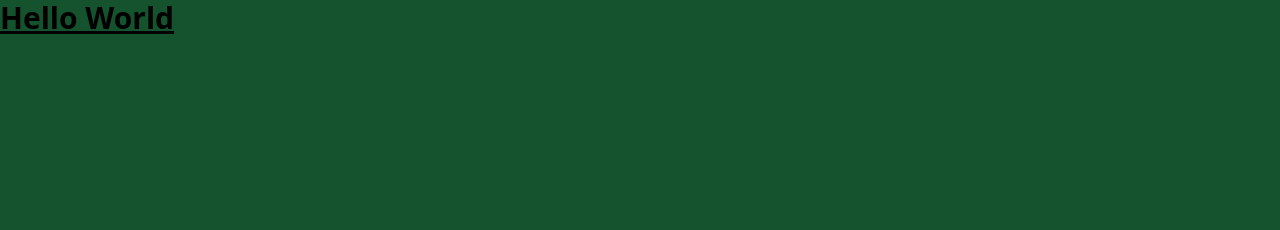
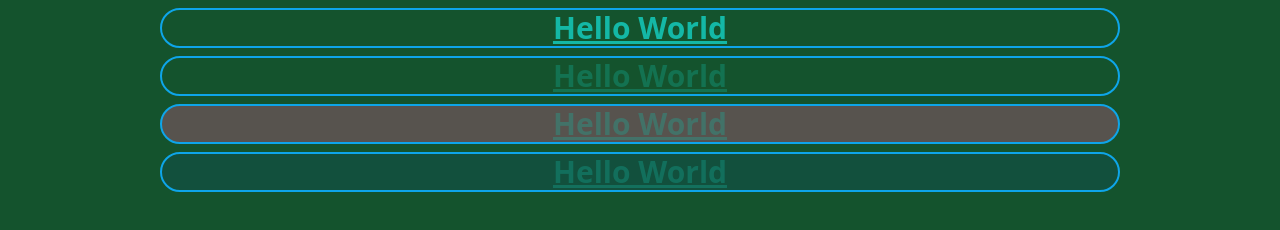
Before and after one commit to Dande94/EstudandoTailwind, a website: page instalandoTW/src/index.html in a window 1280 px wide. Drawn offline with Linux system fonts and the light colour scheme.

Commit message:
Modulo 3 - Trabalhando com cores

```diff
--- a/instalandoTW/src/index.html
+++ b/instalandoTW/src/index.html
@@ -8,6 +8,25 @@
     <title>Document</title>
 </head>
 <body class="bg-green-900">
-    <h1 class="text-3xl font-bold underline">Hello World</h1>
+    <h1 class="text-3xl font-bold underline text-center border-solid border-2 border-sky-500 rounded-full text-teal-500 my-2 mx-40">Hello World</h1>
+    <h1 class="text-3xl font-bold underline text-center border-solid border-2 border-sky-500 rounded-full text-teal-500/30 my-2 mx-40">Hello World</h1>
+    <h1 class="text-3xl font-bold underline text-center border-solid border-2 border-sky-500 rounded-full text-teal-500/30 my-2 mx-40 bg-stone-600">Hello World</h1>
+    <h1 class="text-3xl font-bold underline text-center border-solid border-2 border-sky-500 rounded-full text-teal-500/30 my-2 mx-40 bg-sky-900/25">Hello World</h1>
+    <!--
+        text-3xl : texto com tamnho 3 vezes large;
+        font-bold : fonte espessa e escurecida;
+        underline : sublinhar texto;
+
+        documantação auxilia  em relação a propriedades css
+        <
+        https://tailwindcss.com/docs/installation
+        >
+     -->
+     <!--
+        a estrutura de montagem das classes
+        'text-' : significa que irei utilizar as propriedades do modificador 'text', '-' implica que há algo dentro de 'text', e assim sucessivamente como em 'bg-red-500';
+
+        'text-blue-700/50' : o valor a pós a barra implica tra
+      -->
 </body>
 </html>
```
Also changed, not shown: instalandoTW/dist/output.css.
